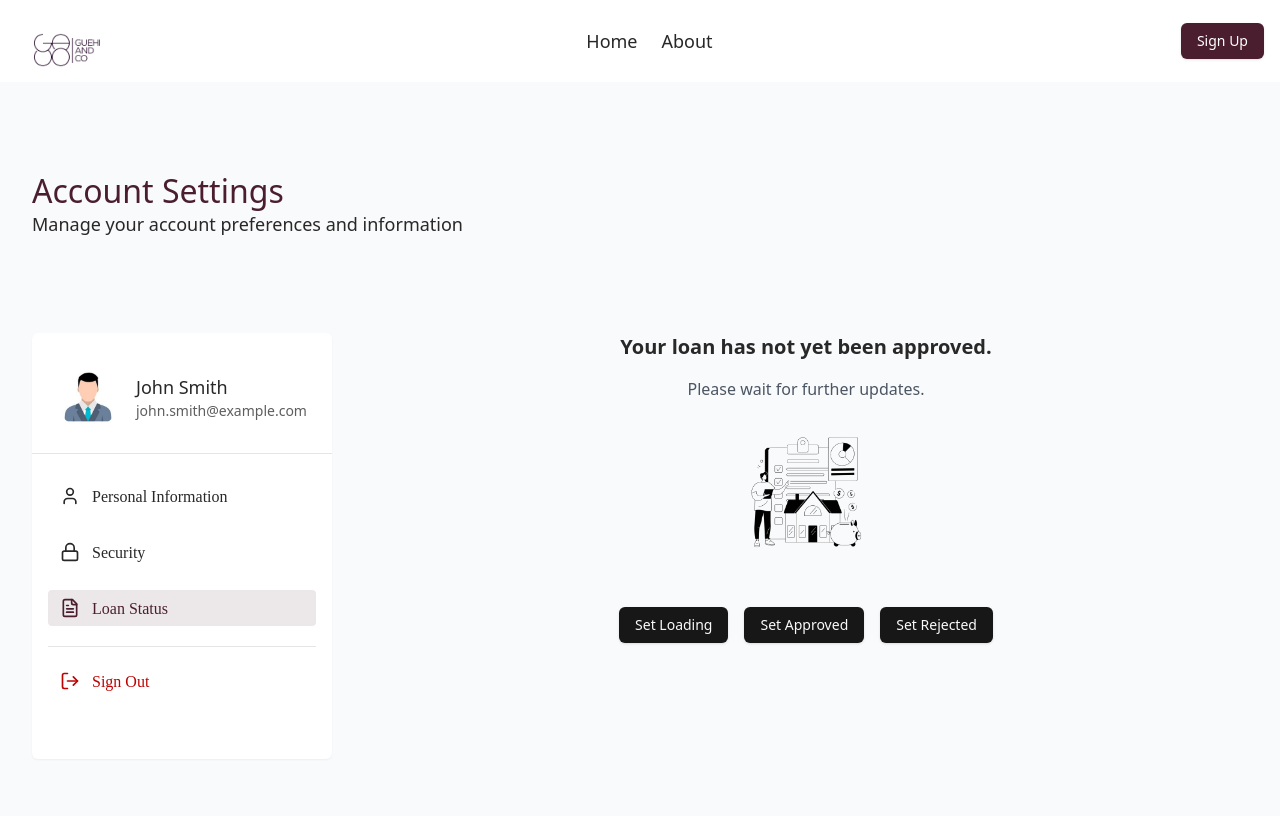
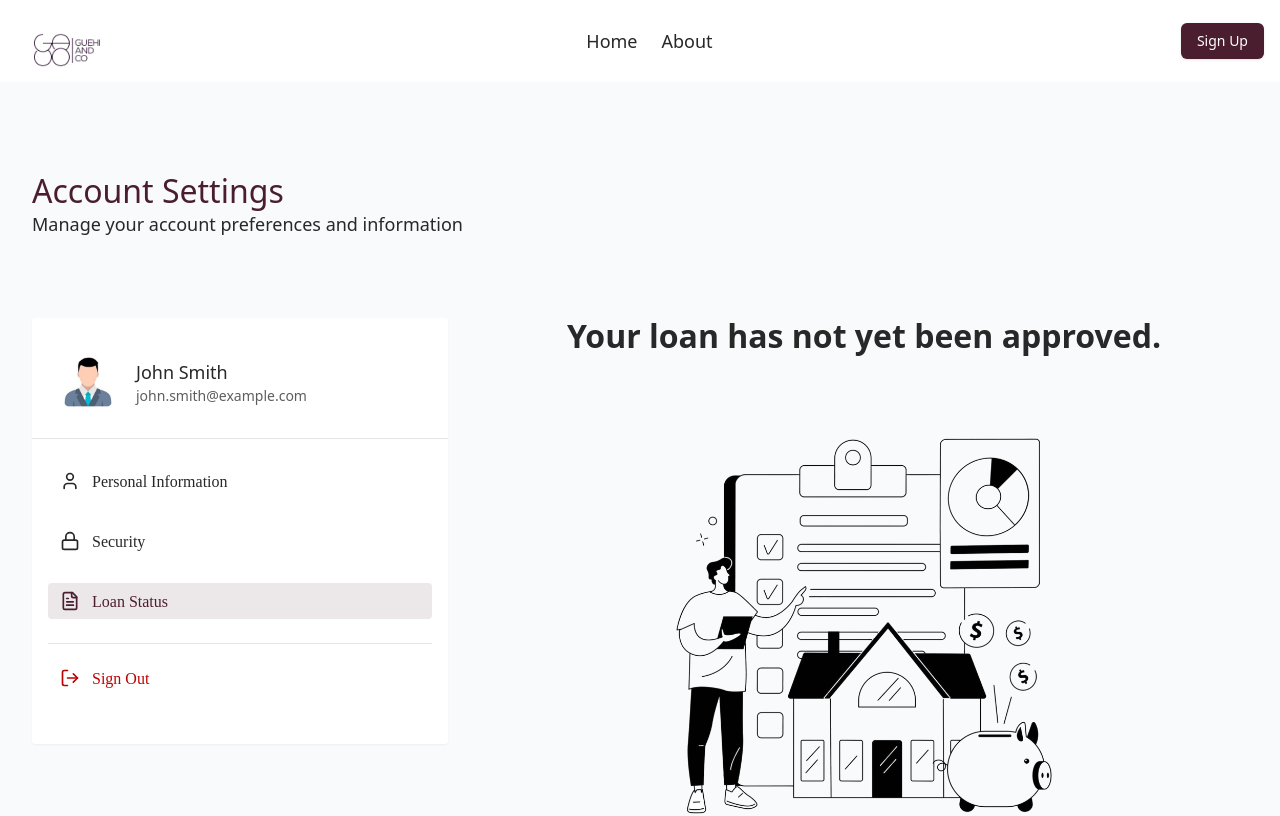
Before and after one commit to FSDTeam-SAA/Rambap_Frontend, a Next.js app: page /account-settings/loan-status in a window 1280 px wide. Shown: the top 816 px of the page. Built offline with nearby package versions, Linux system fonts and the light colour scheme.

Commit message:
design section of account pages done

```diff
--- a/src/app/(settings)/account-settings/_components/LoanStatusPage.tsx
+++ b/src/app/(settings)/account-settings/_components/LoanStatusPage.tsx
@@ -19,39 +19,53 @@ export default function LoanStatusPage() {
   const [status, setStatus] = useState<LoanStatusType>('loading')
 
   return (
-    <div className="flex flex-col items-center justify-center bg-gray-50 space-y-10">
+    <div className="flex flex-col items-center justify-center bg-gray-50 px-4 space-y-10 ">
       {/* Loading State */}
       {status === 'loading' && (
-        <div className="flex flex-col items-center text-center space-y-4">
-          <h2 className="text-xl font-semibold text-[#282828]">
+        <div className="flex flex-col items-center text-center space-y-4 max-w-full">
+          <h2 className="text-2xl md:text-3xl lg:text-[32px] leading-snug font-semibold text-[#282828]">
             Your loan has not yet been approved.
           </h2>
-          <p className="text-gray-600">Please wait for further updates.</p>
-          <Image src={loadingLoan} alt="Loading" width={150} height={150} />
+
+          <div className="w-full max-w-md md:max-w-lg">
+            <Image
+              src={loadingLoan}
+              alt="Loading"
+              width={465}
+              height={477}
+              className="w-full h-auto"
+            />
+          </div>
         </div>
       )}
 
       {/* Rejected State */}
       {status === 'rejected' && (
-        <div className="flex flex-col items-center text-center space-y-4">
-          <h2 className="text-xl font-semibold text-[#282828]">
+        <div className="flex flex-col items-center text-center space-y-4 max-w-full">
+          <h2 className="text-2xl md:text-3xl lg:text-[32px] leading-snug font-semibold text-[#282828]">
             We’re sorry, your loan was not approved at this time.
           </h2>
-          <p className="text-gray-600">
-            Please try again later or contact support for more details.
-          </p>
-          <Image src={rejectedLoan} alt="Rejected" width={150} height={150} />
+
+          <div className="w-full max-w-xs md:max-w-sm">
+            <Image
+              src={rejectedLoan}
+              alt="Rejected"
+              width={335}
+              height={355}
+              className="w-full h-auto"
+            />
+          </div>
         </div>
       )}
 
       {/* Approved State */}
       {status === 'approved' && (
-        <div className="flex flex-col items-center text-center space-y-6">
-          <h2 className="text-xl font-semibold text-[#282828]">
+        <div className="flex flex-col items-center text-center space-y-6 w-full max-w-md md:max-w-lg">
+          <h2 className="text-xl md:text-2xl font-semibold text-[#282828]">
             Congratulations! Your loan is approved.
           </h2>
 
-          <div className="bg-white shadow-md rounded-lg p-6 w-full max-w-sm space-y-4">
+          <div className="bg-white shadow-md rounded-lg p-6 w-full space-y-4">
             <div className="flex justify-between">
               <span className="font-medium text-gray-700">Loan Amount</span>
               <span className="font-semibold text-[#4B1E2F]">
@@ -79,10 +93,25 @@ export default function LoanStatusPage() {
       )}
 
       {/* Buttons to quickly switch states for testing */}
-      <div className="flex gap-4">
-        <Button onClick={() => setStatus('loading')}>Set Loading</Button>
-        <Button onClick={() => setStatus('approved')}>Set Approved</Button>
-        <Button onClick={() => setStatus('rejected')}>Set Rejected</Button>
+      <div className="flex flex-col md:flex-row justify-center gap-4 w-full max-w-md ">
+        <Button
+          className="w-full sm:w-auto"
+          onClick={() => setStatus('loading')}
+        >
+          Set Loading
+        </Button>
+        <Button
+          className="w-full sm:w-auto"
+          onClick={() => setStatus('approved')}
+        >
+          Set Approved
+        </Button>
+        <Button
+          className="w-full sm:w-auto"
+          onClick={() => setStatus('rejected')}
+        >
+          Set Rejected
+        </Button>
       </div>
     </div>
   )
--- a/src/app/(settings)/account-settings/_components/securityForm.tsx
+++ b/src/app/(settings)/account-settings/_components/securityForm.tsx
@@ -7,7 +7,7 @@ import { zodResolver } from '@hookform/resolvers/zod'
 import { Input } from '@/components/ui/input'
 import { Button } from '@/components/ui/button'
 import { Label } from '@/components/ui/label'
-import { Eye, EyeOff } from 'lucide-react'
+import { Eye, EyeClosed } from 'lucide-react'
 
 const schema = z
   .object({
@@ -79,7 +79,11 @@ export default function SecurityForm() {
               className="absolute right-3 top-1/2 -translate-y-1/2 cursor-pointer"
               onClick={() => toggleEye('current')}
             >
-              {showPassword.current ? <EyeOff size={20} /> : <Eye size={20} />}
+              {showPassword.current ? (
+                <EyeClosed size={20} />
+              ) : (
+                <Eye size={20} />
+              )}
             </span>
           </div>
         </div>
@@ -101,7 +105,7 @@ export default function SecurityForm() {
               className="absolute right-3 top-1/2 -translate-y-1/2 cursor-pointer"
               onClick={() => toggleEye('new')}
             >
-              {showPassword.new ? <EyeOff size={20} /> : <Eye size={20} />}
+              {showPassword.new ? <EyeClosed size={20} /> : <Eye size={20} />}
             </span>
           </div>
         </div>
@@ -123,7 +127,11 @@ export default function SecurityForm() {
               className="absolute right-3 top-1/2 -translate-y-1/2 cursor-pointer"
               onClick={() => toggleEye('confirm')}
             >
-              {showPassword.confirm ? <EyeOff size={20} /> : <Eye size={20} />}
+              {showPassword.confirm ? (
+                <EyeClosed size={20} />
+              ) : (
+                <Eye size={20} />
+              )}
             </span>
           </div>
         </div>
--- a/src/app/(settings)/account-settings/layout.tsx
+++ b/src/app/(settings)/account-settings/layout.tsx
@@ -14,18 +14,16 @@ export default function AccountSettingsLayout({
   children: React.ReactNode
 }) {
   const pathname = usePathname()
-
-  // Helper function to check active route
   const isActive = (path: string) => pathname === path
 
   return (
     <div className="min-h-[calc(100vh-100px)] w-full bg-[#F9FAFB]">
-      <div className="container mx-auto">
+      <div className="container mx-auto px-4 md:px-6 lg:px-8">
         <AccountHeader />
 
-        <div className="flex mt-[60px] md:mt-[75px] lg:mt-[95px] pb-[90px] md:pb-[105px] lg:pb-[130px] gap-8">
+        <div className="flex flex-col lg:flex-row mt-14 lg:mt-20 gap-8 pb-24">
           {/* Left Sidebar */}
-          <aside className="w-[300px] h-[426px] shadow-sm flex flex-col bg-white rounded-[6px] py-8">
+          <aside className="w-full lg:w-[416px] h-[426px] shadow-sm flex flex-col bg-white rounded-[3px] py-6 lg:py-8">
             {/* User Info */}
             <div className="flex items-center gap-4 px-6 pb-6 border-b">
               <Image
@@ -45,47 +43,39 @@ export default function AccountSettingsLayout({
 
             {/* Navigation */}
             <nav className="mt-6 w-full px-4">
-              <ul className="space-y-5">
-                <li>
+              <ul className="space-y-4 md:space-y-6">
+                {[
+                  {
+                    href: '/account-settings/personal-information',
+                    icon: <User className="w-5 h-5" />,
+                    label: 'Personal Information',
+                  },
+                  {
+                    href: '/account-settings/security',
+                    icon: <Lock className="w-5 h-5" />,
+                    label: 'Security',
+                  },
+                  {
+                    href: '/account-settings/loan-status',
+                    icon: <FileText className="w-5 h-5" />,
+                    label: 'Loan Status',
+                  },
+                ].map((item) => (
+                  <li key={item.href}>
                     <Link
-                    href="/account-settings/personal-information"
+                      href={item.href}
                       className={`flex items-center gap-3 px-3 py-2 rounded font-[Gotham] font-medium text-[16px] leading-[120%] ${
-                      isActive('/account-settings/personal-information')
+                        isActive(item.href)
                           ? 'bg-[#4B1E2F1A] text-[#4B1E2F]'
                           : 'text-[#282828] hover:bg-[#4B1E2F1A]'
                       }`}
                     >
-                    <User className="w-5 h-5" />
-                    Personal Information
+                      {item.icon}
+                      {item.label}
                     </Link>
                   </li>
-                <li>
-                  <Link
-                    href="/account-settings/security"
-                    className={`flex items-center gap-3 px-3 py-2 rounded font-[Gotham] font-medium text-[16px] leading-[120%] ${
-                      isActive('/account-settings/security')
-                        ? 'bg-[#4B1E2F1A] text-[#4B1E2F]'
-                        : 'text-[#282828] hover:bg-[#4B1E2F1A]'
-                    }`}
-                  >
-                    <Lock className="w-5 h-5" />
-                    Security
-                  </Link>
-                </li>
-                <li>
-                  <Link
-                    href="/account-settings/loan-status"
-                    className={`flex items-center gap-3 px-3 py-2 rounded font-[Gotham] font-medium text-[16px] leading-[120%] ${
-                      isActive('/account-settings/loan-status')
-                        ? 'bg-[#4B1E2F1A] text-[#4B1E2F]'
-                        : 'text-[#282828] hover:bg-[#4B1E2F1A]'
-                    }`}
-                  >
-                    <FileText className="w-5 h-5" />
-                    Loan Status
-                  </Link>
-                </li>
-                <li className="pt-4 border-t">
+                ))}
+                <li className="pt-3 md:pt-4 border-t">
                   <Link
                     href="/logout"
                     className="flex items-center gap-3 px-3 py-2 rounded font-[Gotham] font-medium text-[16px] leading-[120%] text-[#BD0202] hover:bg-red-50"
@@ -99,9 +89,7 @@ export default function AccountSettingsLayout({
           </aside>
 
           {/* Right Content */}
-          <div className="flex-1">
-            <main>{children}</main>
-          </div>
+          <div className="flex-1">{children}</div>
         </div>
       </div>
     </div>
--- a/src/app/(settings)/account-settings/loan-status/page.tsx
+++ b/src/app/(settings)/account-settings/loan-status/page.tsx
@@ -3,7 +3,7 @@ import LoanStatusPage from '../_components/LoanStatusPage'
 
 const LoanStatus = () => {
   return (
-    <div>
+    <div className="pt-10 lg:pt-0">
       <LoanStatusPage />
     </div>
   )
--- a/src/app/(settings)/account-settings/personal-information/page.tsx
+++ b/src/app/(settings)/account-settings/personal-information/page.tsx
@@ -3,7 +3,7 @@ import PersonalInformationPage from '../_components/informatinPage'
 
 const PersonalInformation = () => {
   return (
-    <div>
+    <div className="pt-10 lg:pt-0">
       <PersonalInformationPage />
     </div>
   )
--- a/src/app/(settings)/account-settings/security/page.tsx
+++ b/src/app/(settings)/account-settings/security/page.tsx
@@ -3,7 +3,7 @@ import SecurityForm from '../_components/securityForm'
 
 const SettignsPage = () => {
   return (
-    <div>
+    <div className="pt-10 lg:pt-0">
       <SecurityForm />
     </div>
   )
```
Also changed, not shown: src/app/(settings)/account-settings/_components/informatinPage.tsx (+11 -14 lines). Lines whose indentation alone changed are shown as unchanged.
